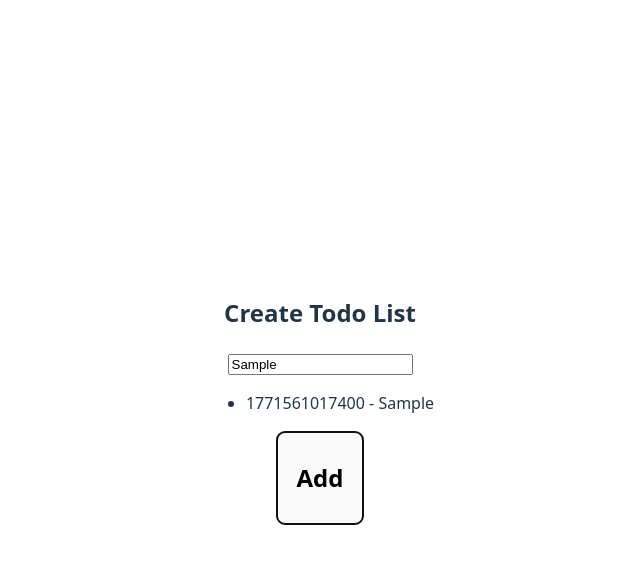
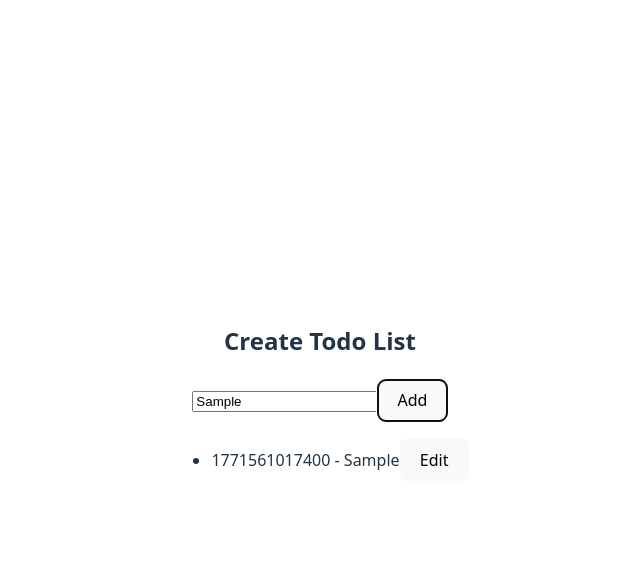
Before and after one commit to mstanton6/320.9LAB, a React (Vite) app: page / in a window 1280 px wide. Both pictures are taken after typing "Sample" into the empty fields and a click on the button "Add". Shown: the top 564 px of the page, without its empty margins (320-960 px from the left). Built offline with nearby package versions, Linux system fonts and the light colour scheme.

Commit message:
edit working

```diff
--- a/src/App.jsx
+++ b/src/App.jsx
@@ -2,7 +2,6 @@ import { useReducer, useState } from "react";
 import DispatchButton from "./components/DispatchButton.jsx";
 import "./App.css";
 
-// Can be separated to its own file!
 function reducer(state, action) {
   switch (action.type) {
     case "add":
@@ -15,8 +14,14 @@ function reducer(state, action) {
       };
       return [newTodo, ...state];
 
+    case "edit":
+      return state.map(todo =>
+        todo.id === action.payload.id
+          ? { ...todo, title: action.payload.newTitle }
+          : todo
+      )
+
     case "toggle":
-
 
     default:
       return state;
@@ -26,6 +31,7 @@ function reducer(state, action) {
 function App() {
   const [todos, dispatch] = useReducer(reducer, []);
   const [inputText, setInputText] = useState("");
+  const [editText, seteditText] = useState("");
 
   return (
     <>
@@ -34,21 +40,32 @@ function App() {
         <input
           value={inputText}
           type="text"
+          placeholder="Add Task"
           onChange={(e) => setInputText(e.target.value)}
         />
+        <DispatchButton dispatch={dispatch} payload={inputText} type={"add"}>
+          Add
+        </DispatchButton>
 
         <ul>
           {todos.map(todo => (
             <li key={todo.id}>
               {todo.id} - {todo.title}
+
+              <button
+                onClick={() => {
+                  const newTitle = prompt("Edit todo:", todo.title);
+                  if (newTitle !== null && newTitle.trim() !== "") {
+                    dispatch({ type: "edit", payload: { id: todo.id, newTitle } });
+                  }
+                }}
+              >
+                Edit
+              </button>
+
             </li>
           ))}
         </ul>
-
-
-        <DispatchButton dispatch={dispatch} payload={inputText} type={"add"}>
-          <h2>Add</h2>
-        </DispatchButton>
 
       </div>
 
```
Lines whose indentation alone changed are shown as unchanged.
